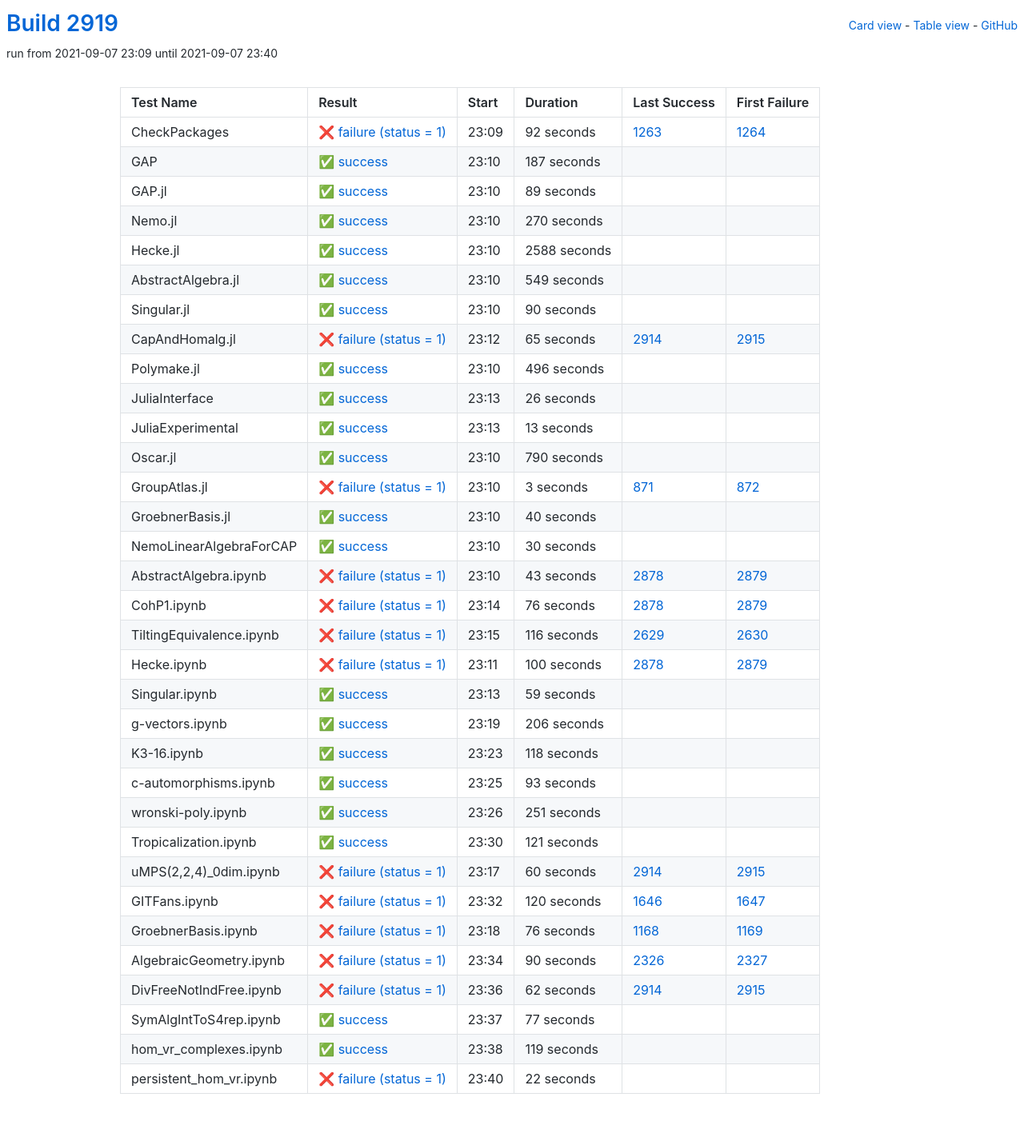
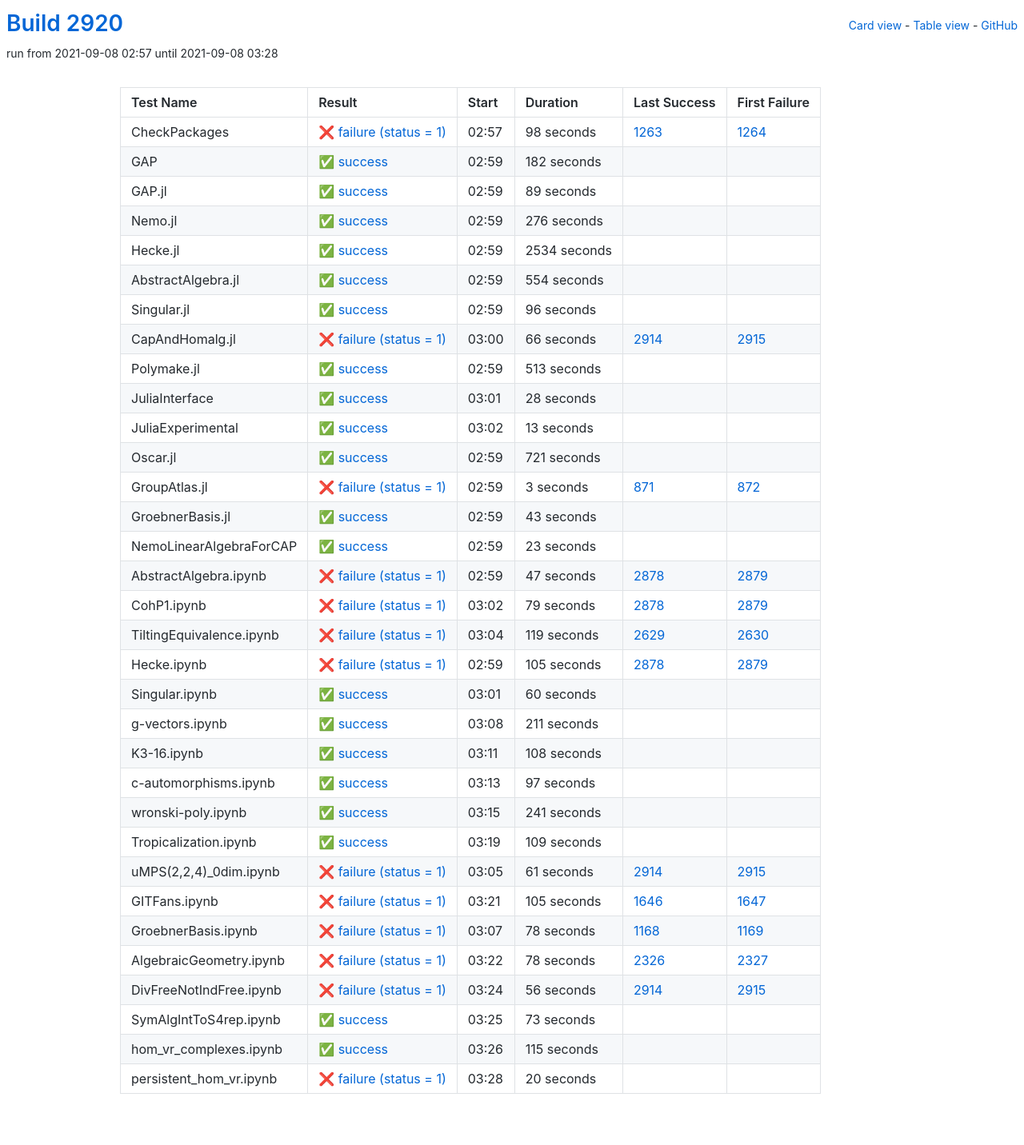
Before and after one commit to oscar-system/oscar-ci-status-stable, a Jekyll site: the page built from table.html, in a window 1280 px wide. Shown: the whole page at 80% size. Built offline with Jekyll 4.4.1, drawn with Linux system fonts in a browser that asks for light colours.

Commit message:
Build #2920

```diff
--- a/_data/ci.yml
+++ b/_data/ci.yml
@@ -1,6 +1,6 @@
 ---
-build: 2919
-build_url: https://oscarci.mathematik.uni-kl.de/job/oscar-stable/2919/
+build: 2920
+build_url: https://oscarci.mathematik.uni-kl.de/job/oscar-stable/2920/
 job: oscar-stable
 organization: oscar-system
 repo: oscar-ci-status-stable
@@ -8,32 +8,32 @@ repourl: https://github.com/oscar-system/oscar-ci-status-stable
 tests:
 - name: CheckPackages
   id: checkpackages
-  log: https://oscarci.mathematik.uni-kl.de/job/oscar-stable/2919/artifact/logs/build-2919/CheckPackages.log
-  start: 2021-09-07 23:09
+  log: https://oscarci.mathematik.uni-kl.de/job/oscar-stable/2920/artifact/logs/build-2920/CheckPackages.log
+  start: 2021-09-08 02:57
   success: false
   exitcode: 1
   status: failure
-  duration: 92
+  duration: 98
   last_success: 1263
   last_success_url: https://oscarci.mathematik.uni-kl.de/job/oscar-stable/1263/
   first_failure: 1264
   first_failure_url: https://oscarci.mathematik.uni-kl.de/job/oscar-stable/1264/
 - name: GAP
   id: gap
-  log: https://oscarci.mathematik.uni-kl.de/job/oscar-stable/2919/artifact/logs/build-2919/GAP.log
-  start: 2021-09-07 23:10
+  log: https://oscarci.mathematik.uni-kl.de/job/oscar-stable/2920/artifact/logs/build-2920/GAP.log
+  start: 2021-09-08 02:59
   success: true
   exitcode: 0
   status: success
-  duration: 187
+  duration: 182
   last_success: false
   last_success_url:
   first_failure: false
   first_failure_url:
 - name: GAP.jl
   id: gap-jl
-  log: https://oscarci.mathematik.uni-kl.de/job/oscar-stable/2919/artifact/logs/build-2919/GAP.jl.log
-  start: 2021-09-07 23:10
+  log: https://oscarci.mathematik.uni-kl.de/job/oscar-stable/2920/artifact/logs/build-2920/GAP.jl.log
+  start: 2021-09-08 02:59
   success: true
   exitcode: 0
   status: success
@@ -44,92 +44,92 @@ tests:
   first_failure_url:
 - name: Nemo.jl
   id: nemo-jl
-  log: https://oscarci.mathematik.uni-kl.de/job/oscar-stable/2919/artifact/logs/build-2919/Nemo.jl.log
-  start: 2021-09-07 23:10
+  log: https://oscarci.mathematik.uni-kl.de/job/oscar-stable/2920/artifact/logs/build-2920/Nemo.jl.log
+  start: 2021-09-08 02:59
   success: true
   exitcode: 0
   status: success
-  duration: 270
+  duration: 276
   last_success: false
   last_success_url:
   first_failure: false
   first_failure_url:
 - name: Hecke.jl
   id: hecke-jl
-  log: https://oscarci.mathematik.uni-kl.de/job/oscar-stable/2919/artifact/logs/build-2919/Hecke.jl.log
-  start: 2021-09-07 23:10
+  log: https://oscarci.mathematik.uni-kl.de/job/oscar-stable/2920/artifact/logs/build-2920/Hecke.jl.log
+  start: 2021-09-08 02:59
   success: true
   exitcode: 0
   status: success
-  duration: 2588
+  duration: 2534
   last_success: false
   last_success_url:
   first_failure: false
   first_failure_url:
 - name: AbstractAlgebra.jl
   id: abstractalgebra-jl
-  log: https://oscarci.mathematik.uni-kl.de/job/oscar-stable/2919/artifact/logs/build-2919/AbstractAlgebra.jl.log
-  start: 2021-09-07 23:10
+  log: https://oscarci.mathematik.uni-kl.de/job/oscar-stable/2920/artifact/logs/build-2920/AbstractAlgebra.jl.log
+  start: 2021-09-08 02:59
   success: true
   exitcode: 0
   status: success
-  duration: 549
+  duration: 554
   last_success: false
   last_success_url:
   first_failure: false
   first_failure_url:
 - name: Singular.jl
   id: singular-jl
-  log: https://oscarci.mathematik.uni-kl.de/job/oscar-stable/2919/artifact/logs/build-2919/Singular.jl.log
-  start: 2021-09-07 23:10
+  log: https://oscarci.mathematik.uni-kl.de/job/oscar-stable/2920/artifact/logs/build-2920/Singular.jl.log
+  start: 2021-09-08 02:59
   success: true
   exitcode: 0
   status: success
-  duration: 90
+  duration: 96
   last_success: false
   last_success_url:
   first_failure: false
   first_failure_url:
 - name: CapAndHomalg.jl
   id: capandhomalg-jl
-  log: https://oscarci.mathematik.uni-kl.de/job/oscar-stable/2919/artifact/logs/build-2919/CapAndHomalg.jl.log
-  start: 2021-09-07 23:12
+  log: https://oscarci.mathematik.uni-kl.de/job/oscar-stable/2920/artifact/logs/build-2920/CapAndHomalg.jl.log
+  start: 2021-09-08 03:00
   success: false
   exitcode: 1
   status: failure
-  duration: 65
+  duration: 66
   last_success: 2914
   last_success_url: https://oscarci.mathematik.uni-kl.de/job/oscar-stable/2914/
   first_failure: 2915
   first_failure_url: https://oscarci.mathematik.uni-kl.de/job/oscar-stable/2915/
 - name: Polymake.jl
   id: polymake-jl
-  log: https://oscarci.mathematik.uni-kl.de/job/oscar-stable/2919/artifact/logs/build-2919/Polymake.jl.log
-  start: 2021-09-07 23:10
+  log: https://oscarci.mathematik.uni-kl.de/job/oscar-stable/2920/artifact/logs/build-2920/Polymake.jl.log
+  start: 2021-09-08 02:59
   success: true
   exitcode: 0
   status: success
-  duration: 496
+  duration: 513
   last_success: false
   last_success_url:
   first_failure: false
   first_failure_url:
 - name: JuliaInterface
   id: juliainterface
-  log: https://oscarci.mathematik.uni-kl.de/job/oscar-stable/2919/artifact/logs/build-2919/JuliaInterface.log
-  start: 2021-09-07 23:13
+  log: https://oscarci.mathematik.uni-kl.de/job/oscar-stable/2920/artifact/logs/build-2920/JuliaInterface.log
+  start: 2021-09-08 03:01
   success: true
   exitcode: 0
   status: success
-  duration: 26
+  duration: 28
   last_success: false
   last_success_url:
   first_failure: false
   first_failure_url:
 - name: JuliaExperimental
   id: juliaexperimental
-  log: https://oscarci.mathematik.uni-kl.de/job/oscar-stable/2919/artifact/logs/build-2919/JuliaExperimental.log
-  start: 2021-09-07 23:13
+  log: https://oscarci.mathematik.uni-kl.de/job/oscar-stable/2920/artifact/logs/build-2920/JuliaExperimental.log
+  start: 2021-09-08 03:02
   success: true
   exitcode: 0
   status: success
@@ -140,20 +140,20 @@ tests:
   first_failure_url:
 - name: Oscar.jl
   id: oscar-jl
-  log: https://oscarci.mathematik.uni-kl.de/job/oscar-stable/2919/artifact/logs/build-2919/Oscar.jl.log
-  start: 2021-09-07 23:10
+  log: https://oscarci.mathematik.uni-kl.de/job/oscar-stable/2920/artifact/logs/build-2920/Oscar.jl.log
+  start: 2021-09-08 02:59
   success: true
   exitcode: 0
   status: success
-  duration: 790
+  duration: 721
   last_success: false
   last_success_url:
   first_failure: false
   first_failure_url:
 - name: GroupAtlas.jl
   id: groupatlas-jl
-  log: https://oscarci.mathematik.uni-kl.de/job/oscar-stable/2919/artifact/logs/build-2919/GroupAtlas.jl.log
-  start: 2021-09-07 23:10
+  log: https://oscarci.mathematik.uni-kl.de/job/oscar-stable/2920/artifact/logs/build-2920/GroupAtlas.jl.log
+  start: 2021-09-08 02:59
   success: false
   exitcode: 1
   status: failure
@@ -164,240 +164,240 @@ tests:
   first_failure_url: https://oscarci.mathematik.uni-kl.de/job/oscar-stable/872/
 - name: GroebnerBasis.jl
   id: groebnerbasis-jl
-  log: https://oscarci.mathematik.uni-kl.de/job/oscar-stable/2919/artifact/logs/build-2919/GroebnerBasis.jl.log
-  start: 2021-09-07 23:10
+  log: https://oscarci.mathematik.uni-kl.de/job/oscar-stable/2920/artifact/logs/build-2920/GroebnerBasis.jl.log
+  start: 2021-09-08 02:59
   success: true
   exitcode: 0
   status: success
-  duration: 40
+  duration: 43
   last_success: false
   last_success_url:
   first_failure: false
   first_failure_url:
 - name: NemoLinearAlgebraForCAP
   id: nemolinearalgebraforcap
-  log: https://oscarci.mathematik.uni-kl.de/job/oscar-stable/2919/artifact/logs/build-2919/NemoLinearAlgebraForCAP.log
-  start: 2021-09-07 23:10
+  log: https://oscarci.mathematik.uni-kl.de/job/oscar-stable/2920/artifact/logs/build-2920/NemoLinearAlgebraForCAP.log
+  start: 2021-09-08 02:59
   success: true
   exitcode: 0
   status: success
-  duration: 30
+  duration: 23
   last_success: false
   last_success_url:
   first_failure: false
   first_failure_url:
 - name: AbstractAlgebra.ipynb
   id: abstractalgebra-ipynb
-  log: https://oscarci.mathematik.uni-kl.de/job/oscar-stable/2919/artifact/logs/build-2919/AbstractAlgebra.ipynb.log
-  start: 2021-09-07 23:10
+  log: https://oscarci.mathematik.uni-kl.de/job/oscar-stable/2920/artifact/logs/build-2920/AbstractAlgebra.ipynb.log
+  start: 2021-09-08 02:59
   success: false
   exitcode: 1
   status: failure
-  duration: 43
+  duration: 47
   last_success: 2878
   last_success_url: https://oscarci.mathematik.uni-kl.de/job/oscar-stable/2878/
   first_failure: 2879
   first_failure_url: https://oscarci.mathematik.uni-kl.de/job/oscar-stable/2879/
 - name: CohP1.ipynb
   id: cohp1-ipynb
-  log: https://oscarci.mathematik.uni-kl.de/job/oscar-stable/2919/artifact/logs/build-2919/CohP1.ipynb.log
-  start: 2021-09-07 23:14
+  log: https://oscarci.mathematik.uni-kl.de/job/oscar-stable/2920/artifact/logs/build-2920/CohP1.ipynb.log
+  start: 2021-09-08 03:02
   success: false
   exitcode: 1
   status: failure
-  duration: 76
+  duration: 79
   last_success: 2878
   last_success_url: https://oscarci.mathematik.uni-kl.de/job/oscar-stable/2878/
   first_failure: 2879
   first_failure_url: https://oscarci.mathematik.uni-kl.de/job/oscar-stable/2879/
 - name: TiltingEquivalence.ipynb
   id: tiltingequivalence-ipynb
-  log: https://oscarci.mathematik.uni-kl.de/job/oscar-stable/2919/artifact/logs/build-2919/TiltingEquivalence.ipynb.log
-  start: 2021-09-07 23:15
+  log: https://oscarci.mathematik.uni-kl.de/job/oscar-stable/2920/artifact/logs/build-2920/TiltingEquivalence.ipynb.log
+  start: 2021-09-08 03:04
   success: false
   exitcode: 1
   status: failure
-  duration: 116
+  duration: 119
   last_success: 2629
   last_success_url: https://oscarci.mathematik.uni-kl.de/job/oscar-stable/2629/
   first_failure: 2630
   first_failure_url: https://oscarci.mathematik.uni-kl.de/job/oscar-stable/2630/
 - name: Hecke.ipynb
   id: hecke-ipynb
-  log: https://oscarci.mathematik.uni-kl.de/job/oscar-stable/2919/artifact/logs/build-2919/Hecke.ipynb.log
-  start: 2021-09-07 23:11
+  log: https://oscarci.mathematik.uni-kl.de/job/oscar-stable/2920/artifact/logs/build-2920/Hecke.ipynb.log
+  start: 2021-09-08 02:59
   success: false
   exitcode: 1
   status: failure
-  duration: 100
+  duration: 105
   last_success: 2878
   last_success_url: https://oscarci.mathematik.uni-kl.de/job/oscar-stable/2878/
   first_failure: 2879
   first_failure_url: https://oscarci.mathematik.uni-kl.de/job/oscar-stable/2879/
 - name: Singular.ipynb
   id: singular-ipynb
-  log: https://oscarci.mathematik.uni-kl.de/job/oscar-stable/2919/artifact/logs/build-2919/Singular.ipynb.log
-  start: 2021-09-07 23:13
+  log: https://oscarci.mathematik.uni-kl.de/job/oscar-stable/2920/artifact/logs/build-2920/Singular.ipynb.log
+  start: 2021-09-08 03:01
   success: true
   exitcode: 0
   status: success
-  duration: 59
+  duration: 60
   last_success: false
   last_success_url:
   first_failure: false
   first_failure_url:
 - name: g-vectors.ipynb
   id: g-vectors-ipynb
-  log: https://oscarci.mathematik.uni-kl.de/job/oscar-stable/2919/artifact/logs/build-2919/g-vectors.ipynb.log
-  start: 2021-09-07 23:19
+  log: https://oscarci.mathematik.uni-kl.de/job/oscar-stable/2920/artifact/logs/build-2920/g-vectors.ipynb.log
+  start: 2021-09-08 03:08
   success: true
   exitcode: 0
   status: success
-  duration: 206
+  duration: 211
   last_success: false
   last_success_url:
   first_failure: false
   first_failure_url:
 - name: K3-16.ipynb
   id: k3-16-ipynb
-  log: https://oscarci.mathematik.uni-kl.de/job/oscar-stable/2919/artifact/logs/build-2919/K3-16.ipynb.log
-  start: 2021-09-07 23:23
+  log: https://oscarci.mathematik.uni-kl.de/job/oscar-stable/2920/artifact/logs/build-2920/K3-16.ipynb.log
+  start: 2021-09-08 03:11
   success: true
   exitcode: 0
   status: success
-  duration: 118
+  duration: 108
   last_success: false
   last_success_url:
   first_failure: false
   first_failure_url:
 - name: c-automorphisms.ipynb
   id: c-automorphisms-ipynb
-  log: https://oscarci.mathematik.uni-kl.de/job/oscar-stable/2919/artifact/logs/build-2919/c-automorphisms.ipynb.log
-  start: 2021-09-07 23:25
+  log: https://oscarci.mathematik.uni-kl.de/job/oscar-stable/2920/artifact/logs/build-2920/c-automorphisms.ipynb.log
+  start: 2021-09-08 03:13
   success: true
   exitcode: 0
   status: success
-  duration: 93
+  duration: 97
   last_success: false
   last_success_url:
   first_failure: false
   first_failure_url:
 - name: wronski-poly.ipynb
   id: wronski-poly-ipynb
-  log: https://oscarci.mathematik.uni-kl.de/job/oscar-stable/2919/artifact/logs/build-2919/wronski-poly.ipynb.log
-  start: 2021-09-07 23:26
+  log: https://oscarci.mathematik.uni-kl.de/job/oscar-stable/2920/artifact/logs/build-2920/wronski-poly.ipynb.log
+  start: 2021-09-08 03:15
   success: true
   exitcode: 0
   status: success
-  duration: 251
+  duration: 241
   last_success: false
   last_success_url:
   first_failure: false
   first_failure_url:
 - name: Tropicalization.ipynb
   id: tropicalization-ipynb
-  log: https://oscarci.mathematik.uni-kl.de/job/oscar-stable/2919/artifact/logs/build-2919/Tropicalization.ipynb.log
-  start: 2021-09-07 23:30
+  log: https://oscarci.mathematik.uni-kl.de/job/oscar-stable/2920/artifact/logs/build-2920/Tropicalization.ipynb.log
+  start: 2021-09-08 03:19
   success: true
   exitcode: 0
   status: success
-  duration: 121
+  duration: 109
   last_success: false
   last_success_url:
   first_failure: false
   first_failure_url:
 - name: uMPS(2,2,4)_0dim.ipynb
   id: umps-2-2-4-0dim-ipynb
-  log: https://oscarci.mathematik.uni-kl.de/job/oscar-stable/2919/artifact/logs/build-2919/uMPS-2-2-4-_0dim.ipynb.log
-  start: 2021-09-07 23:17
+  log: https://oscarci.mathematik.uni-kl.de/job/oscar-stable/2920/artifact/logs/build-2920/uMPS-2-2-4-_0dim.ipynb.log
+  start: 2021-09-08 03:05
   success: false
   exitcode: 1
   status: failure
-  duration: 60
+  duration: 61
   last_success: 2914
   last_success_url: https://oscarci.mathematik.uni-kl.de/job/oscar-stable/2914/
   first_failure: 2915
   first_failure_url: https://oscarci.mathematik.uni-kl.de/job/oscar-stable/2915/
 - name: GITFans.ipynb
   id: gitfans-ipynb
-  log: https://oscarci.mathematik.uni-kl.de/job/oscar-stable/2919/artifact/logs/build-2919/GITFans.ipynb.log
-  start: 2021-09-07 23:32
+  log: https://oscarci.mathematik.uni-kl.de/job/oscar-stable/2920/artifact/logs/build-2920/GITFans.ipynb.log
+  start: 2021-09-08 03:21
   success: false
   exitcode: 1
   status: failure
-  duration: 120
+  duration: 105
   last_success: 1646
   last_success_url: https://oscarci.mathematik.uni-kl.de/job/oscar-stable/1646/
   first_failure: 1647
   first_failure_url: https://oscarci.mathematik.uni-kl.de/job/oscar-stable/1647/
 - name: GroebnerBasis.ipynb
   id: groebnerbasis-ipynb
-  log: https://oscarci.mathematik.uni-kl.de/job/oscar-stable/2919/artifact/logs/build-2919/GroebnerBasis.ipynb.log
-  start: 2021-09-07 23:18
+  log: https://oscarci.mathematik.uni-kl.de/job/oscar-stable/2920/artifact/logs/build-2920/GroebnerBasis.ipynb.log
+  start: 2021-09-08 03:07
   success: false
   exitcode: 1
   status: failure
-  duration: 76
+  duration: 78
   last_success: 1168
   last_success_url: https://oscarci.mathematik.uni-kl.de/job/oscar-stable/1168/
   first_failure: 1169
   first_failure_url: https://oscarci.mathematik.uni-kl.de/job/oscar-stable/1169/
 - name: AlgebraicGeometry.ipynb
   id: algebraicgeometry-ipynb
-  log: https://oscarci.mathematik.uni-kl.de/job/oscar-stable/2919/artifact/logs/build-2919/AlgebraicGeometry.ipynb.log
-  start: 2021-09-07 23:34
+  log: https://oscarci.mathematik.uni-kl.de/job/oscar-stable/2920/artifact/logs/build-2920/AlgebraicGeometry.ipynb.log
+  start: 2021-09-08 03:22
   success: false
   exitcode: 1
   status: failure
-  duration: 90
+  duration: 78
   last_success: 2326
   last_success_url: https://oscarci.mathematik.uni-kl.de/job/oscar-stable/2326/
   first_failure: 2327
   first_failure_url: https://oscarci.mathematik.uni-kl.de/job/oscar-stable/2327/
 - name: DivFreeNotIndFree.ipynb
   id: divfreenotindfree-ipynb
-  log: https://oscarci.mathematik.uni-kl.de/job/oscar-stable/2919/artifact/logs/build-2919/DivFreeNotIndFree.ipynb.log
-  start: 2021-09-07 23:36
+  log: https://oscarci.mathematik.uni-kl.de/job/oscar-stable/2920/artifact/logs/build-2920/DivFreeNotIndFree.ipynb.log
+  start: 2021-09-08 03:24
   success: false
   exitcode: 1
   status: failure
-  duration: 62
+  duration: 56
   last_success: 2914
   last_success_url: https://oscarci.mathematik.uni-kl.de/job/oscar-stable/2914/
   first_failure: 2915
   first_failure_url: https://oscarci.mathematik.uni-kl.de/job/oscar-stable/2915/
 - name: SymAlgIntToS4rep.ipynb
   id: symalginttos4rep-ipynb
-  log: https://oscarci.mathematik.uni-kl.de/job/oscar-stable/2919/artifact/logs/build-2919/SymAlgIntToS4rep.ipynb.log
-  start: 2021-09-07 23:37
+  log: https://oscarci.mathematik.uni-kl.de/job/oscar-stable/2920/artifact/logs/build-2920/SymAlgIntToS4rep.ipynb.log
+  start: 2021-09-08 03:25
   success: true
   exitcode: 0
   status: success
-  duration: 77
+  duration: 73
   last_success: false
   last_success_url:
   first_failure: false
   first_failure_url:
 - name: hom_vr_complexes.ipynb
   id: hom-vr-complexes-ipynb
-  log: https://oscarci.mathematik.uni-kl.de/job/oscar-stable/2919/artifact/logs/build-2919/hom_vr_complexes.ipynb.log
-  start: 2021-09-07 23:38
+  log: https://oscarci.mathematik.uni-kl.de/job/oscar-stable/2920/artifact/logs/build-2920/hom_vr_complexes.ipynb.log
+  start: 2021-09-08 03:26
   success: true
   exitcode: 0
   status: success
-  duration: 119
+  duration: 115
   last_success: false
   last_success_url:
   first_failure: false
   first_failure_url:
 - name: persistent_hom_vr.ipynb
   id: persistent-hom-vr-ipynb
-  log: https://oscarci.mathematik.uni-kl.de/job/oscar-stable/2919/artifact/logs/build-2919/persistent_hom_vr.ipynb.log
-  start: 2021-09-07 23:40
+  log: https://oscarci.mathematik.uni-kl.de/job/oscar-stable/2920/artifact/logs/build-2920/persistent_hom_vr.ipynb.log
+  start: 2021-09-08 03:28
   success: false
   exitcode: 1
   status: failure
-  duration: 22
+  duration: 20
   last_success: false
   last_success_url:
   first_failure: false
```
Also changed, not shown: README.md.
